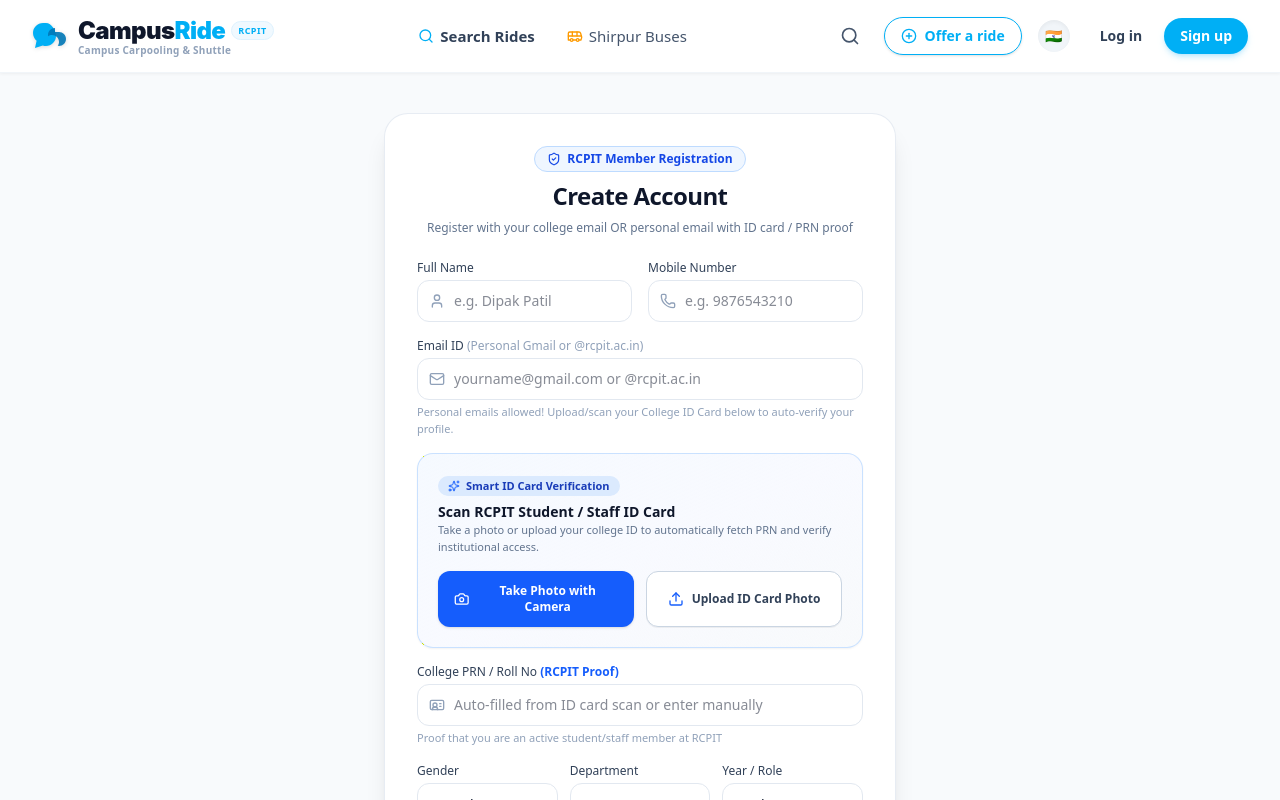
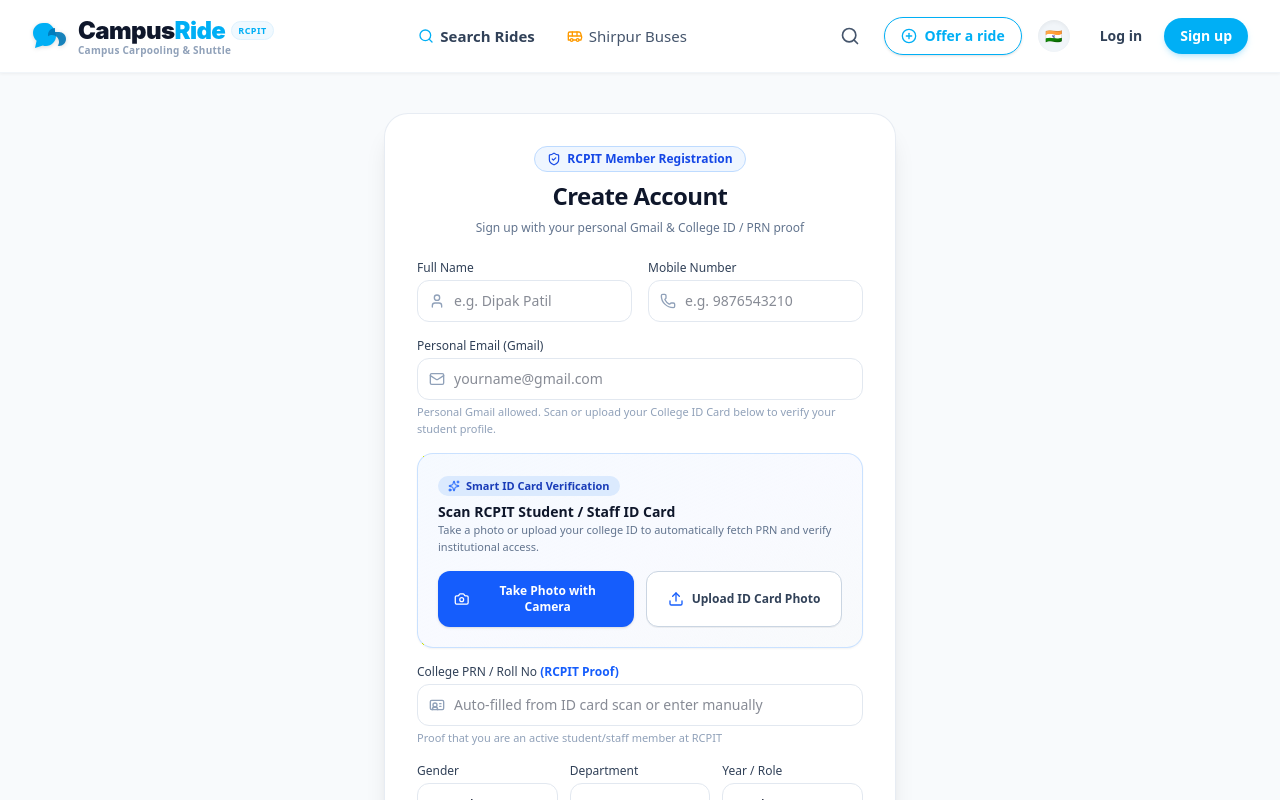
Before and after one commit to dipak-kachave/CampusRide, a React (Vite) app in the folder client/: page /register in a window 1280 px wide. Shown: the top 800 px of the page. Built offline with nearby package versions, Linux system fonts and the light colour scheme; no server answers.

Commit message:
fix: remove college email option, require personal gmail with ID card or PRN proof

```diff
--- a/client/src/pages/Login.jsx
+++ b/client/src/pages/Login.jsx
@@ -32,8 +32,8 @@ export default function Login() {
   };
 
   const fillDemo = () => {
-    setEmail("student@rcpit.ac.in");
-    setPassword("campus2026");
+    setEmail("dipakka974@gmail.com");
+    setPassword("Dipak@2007");
   };
 
   return (
--- a/client/src/pages/Register.jsx
+++ b/client/src/pages/Register.jsx
@@ -40,15 +40,13 @@ export default function Register() {
     }
   };
 
-  const isRcpitEmail = formData.email.trim().toLowerCase().endsWith("@rcpit.ac.in");
-
   const handleSubmit = async (e) => {
     e.preventDefault();
     setError("");
 
     const cleanEmail = formData.email.trim().toLowerCase();
     if (!cleanEmail || !cleanEmail.includes("@")) {
-      setError("Please enter a valid email address.");
+      setError("Please enter a valid personal Gmail address.");
       return;
     }
 
@@ -57,9 +55,9 @@ export default function Register() {
       return;
     }
 
-    // If personal email, encourage PRN or ID card proof
-    if (!cleanEmail.endsWith("@rcpit.ac.in") && (!formData.prn || formData.prn.trim().length < 4) && !idCardData) {
-      setError("Since you are using a personal email (like Gmail), please scan your College ID Card or enter your PRN / Roll Number as proof of being an RCPIT member.");
+    // Require College ID Card or PRN proof
+    if ((!formData.prn || formData.prn.trim().length < 4) && !idCardData) {
+      setError("Please scan your College ID Card or enter your PRN / Roll Number to verify your RCPIT identity.");
       return;
     }
 
@@ -88,7 +86,7 @@ export default function Register() {
             RCPIT Member Registration
           </div>
           <h1 className="text-2xl font-bold text-slate-900 tracking-tight">Create Account</h1>
-          <p className="text-xs text-slate-500">Register with your college email OR personal email with ID card / PRN proof</p>
+          <p className="text-xs text-slate-500">Sign up with your personal Gmail & College ID / PRN proof</p>
         </div>
 
         {error && (
@@ -139,7 +137,7 @@ export default function Register() {
 
           <div>
             <label className="block text-xs font-medium text-slate-700 mb-1">
-              Email ID <span className="text-slate-400 font-normal">(Personal Gmail or @rcpit.ac.in)</span>
+              Personal Email (Gmail)
             </label>
             <div className="relative">
               <div className="absolute inset-y-0 left-0 pl-3 flex items-center pointer-events-none text-slate-400">
@@ -149,21 +147,15 @@ export default function Register() {
                 type="email"
                 name="email"
                 required
-                placeholder="yourname@gmail.com or @rcpit.ac.in"
+                placeholder="yourname@gmail.com"
                 value={formData.email}
                 onChange={handleChange}
                 className="w-full pl-9 pr-3 py-2.5 rounded-xl border border-slate-200 text-sm focus:ring-2 focus:ring-blue-600 focus:outline-none"
               />
             </div>
-            {isRcpitEmail ? (
-              <p className="text-[11px] text-emerald-600 flex items-center gap-1 mt-1 font-medium">
-                <CheckCircle2 className="w-3.5 h-3.5" /> Official RCPIT Email detected — Auto-verified!
-              </p>
-            ) : (
-              <p className="text-[11px] text-slate-400 mt-1">
-                Personal emails allowed! Upload/scan your College ID Card below to auto-verify your profile.
-              </p>
-            )}
+            <p className="text-[11px] text-slate-400 mt-1">
+              Personal Gmail allowed. Scan or upload your College ID Card below to verify your student profile.
+            </p>
           </div>
 
           {/* ID Card Camera / Upload Scanner */}
```
